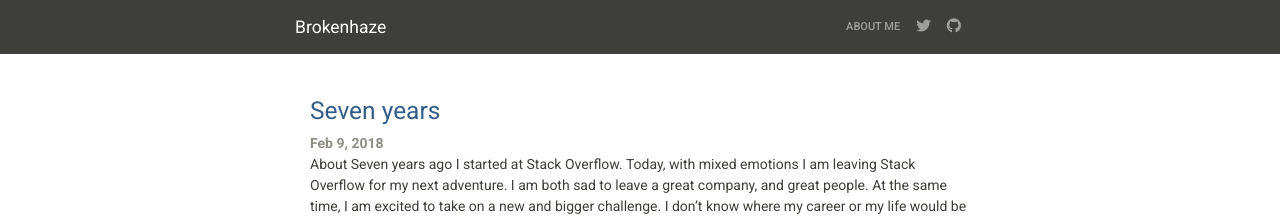
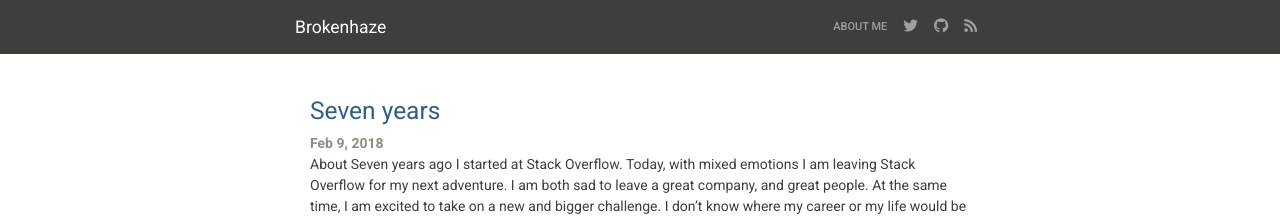
Before and after one commit to GABeech/gabeech.github.io, a Jekyll site: the page built from index.md, in a window 1280 px wide. Shown: the top 216 px of the page. Built offline with Jekyll 4.4.1, drawn with Linux system fonts in a browser that asks for light colours.

Commit message:
if you spell it right ... it works better

```diff
--- a/_includes/header.html
+++ b/_includes/header.html
@@ -24,7 +24,7 @@
           <a class="nav-link" href="https://github.com/{{ site.github_username }}"><span class="fa-lg github"></span></a>
         </li>
         <li class="nav-item">
-          <a class="nav-link" href="{{ "/feed.xml" | relative_url }}"><span class="fa-lg rss-fee"></span></a>
+          <a class="nav-link" href="{{ "/feed.xml" | relative_url }}"><span class="fa-lg rss-feed"></span></a>
         </li>
       </ul>
     </div>
```
